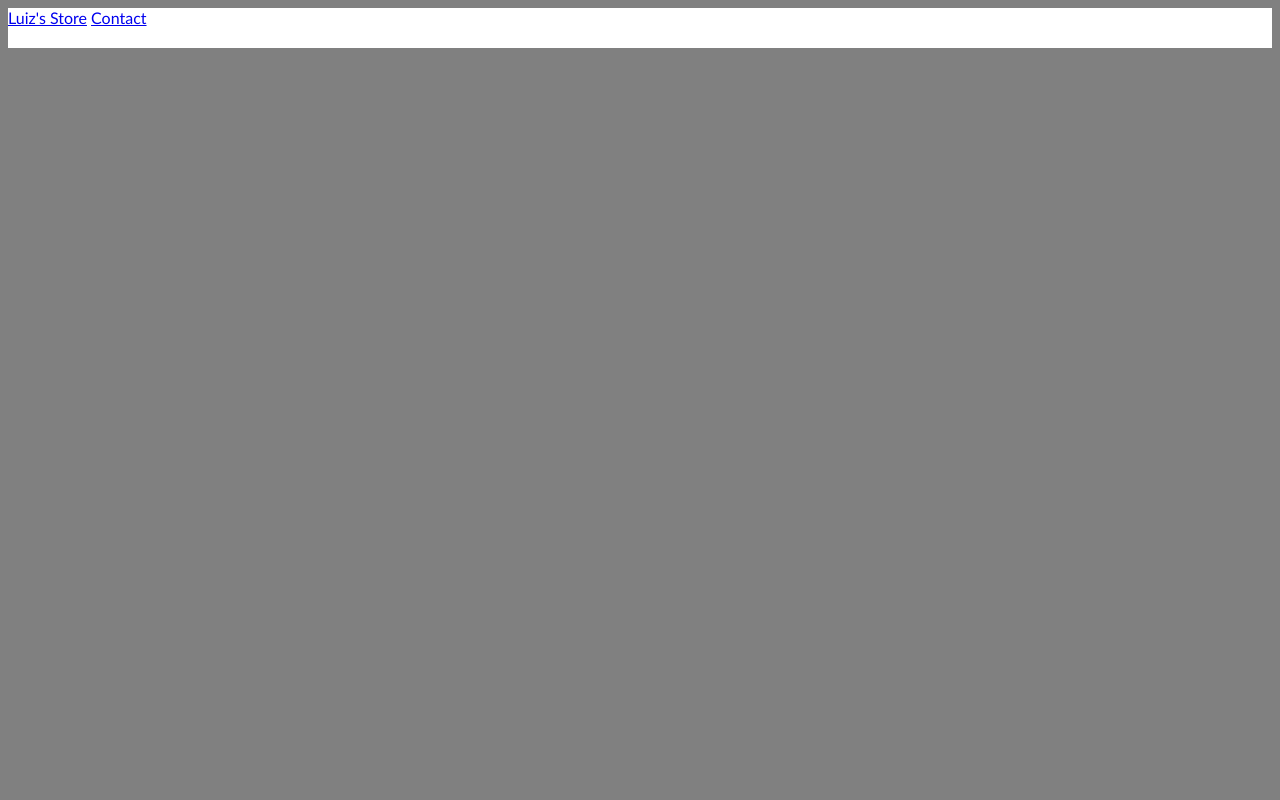
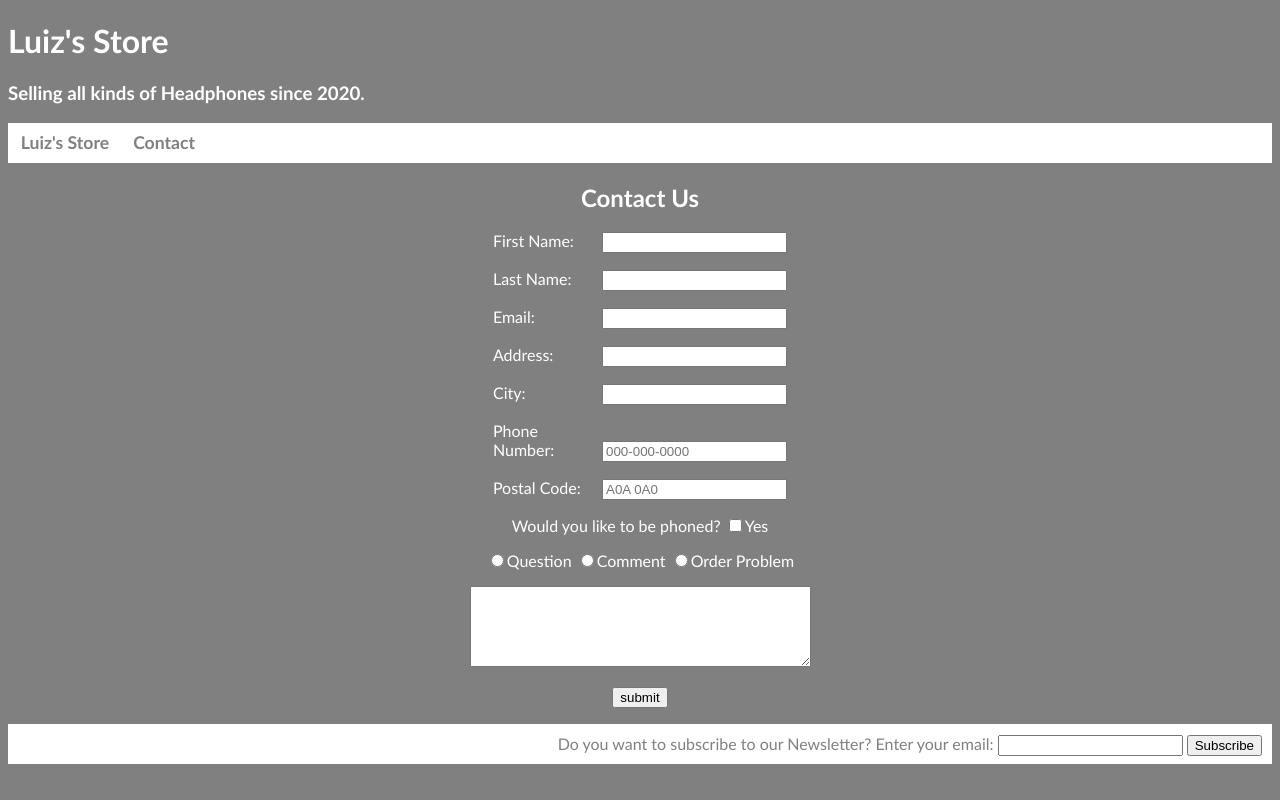
Before and after one commit to luizfgqueiroz/WEB211A5-6, a plain HTML site: page contact.html in a window 1280 px wide. Drawn offline with Linux system fonts and the light colour scheme.

Commit message:
Add files via upload

```diff
--- a/contact.html
+++ b/contact.html
@@ -1,50 +1,127 @@
 <!DOCTYPE html>
 <html>
   <head>
-    <meta charset="utf-8" />
-    <title>Luiz's Store - Selling goods since 2020</title>
+    <meta name="viewport" content="width=device-width, initial-scale=1">
+    <title>Luiz's Store - Selling Headphones since 2020</title>
     <link rel="stylesheet" href="style.css"/>
+    <script src="script.js"></script>
   </head>
   <body>
-    <div class="style" id="TopMenuBar">
-      <nav>
-        <a class="index" href="index.html">Luiz's Store</a>
-        <a class="contact" href="contact.html">Contact</a>
-      </nav>
+    <header>
+      <div class="header">
+        <h1>
+          Luiz's Store
+        </h1>
+        <h3>Selling all kinds of Headphones since 2020.</h3>
+      </div>
+    </header>
+    <nav>
+      <div class="nav">
+        <ul>
+          <li><a class="index" href="index.html">Luiz's Store</a></li>
+          <li><a class="contact" href="contact.html">Contact</a></li>
+        </ul>
+      </div>
+    </nav>
+    <div class="container-contact">
+        <h2>Contact Us</h2>
+        <div class="userinfo">
+          <form action="https://httpbin.org/post" method="post">
+            <p>
+              <label for="fname">First Name: </label>
+              <input id="fname" type="text" name="fname" />
+            </p>
+            <p>
+              <label for="lname">Last Name: </label>
+              <input id="lname" type="text" name="lname" />
+            </p>
+            <p>
+              <label for="email">Email: </label>
+              <input id="email" type="email" name="email" />
+            </p>
+            <p>
+              <label for="address">Address: </label>
+              <input id="address" type="text" name="address" />
+            </p>
+            <p>
+              <label for="city">City: </label>
+              <input id="city" type="text" list="cities" name="city" autocomplete="on"/>
+              <datalist id="cities">
+                <option value="Brampton"></option>
+                <option value="Burlington"></option>
+                <option value="Guelph"></option>
+                <option value="Hamilton"></option>
+                <option value="Mississauga"></option>
+                <option value="Ottawa"></option>
+                <option value="Toronto"></option>
+                <option value="Vaughan"></option>
+              </datalist>
+            </p>
+            <p>
+              <label for="phonenum">Phone Number: </label>
+              <input
+                id="phonenum"
+                type="tel"
+                name="phonenum"
+                placeholder="000-000-0000"
+                required
+                pattern="[0-9]{3}-[0-9]{3}-[0-9]{4}"
+              />
+            </p>
+            <p>
+              <label for="postalcode">Postal Code: </label>
+              <input
+                id="postalcode"
+                type="text"
+                name="postalcode"
+                placeholder="A0A 0A0"
+                required
+                pattern="[A-Za-z][0-9][A-Za-z] [0-9][A-Za-z][0-9]"
+              />
+            </p>
+            <p>Would you like to be phoned? <input type="checkbox" name="bephoned"/>Yes</p>
+            <p>
+              <input
+                type="radio"
+                name="message"
+                value="Question"
+                onclick="displayOrderNum2()"
+              />Question
+              <input
+                type="radio"
+                name="message"
+                value="Comment"
+                onclick="displayOrderNum2()"
+              />Comment
+              <input type="radio" name="message" value="OrderP" onclick="displayOrderNum()" />Order
+              Problem
+            </p>
+            <p id="orderNum" style="display:none">
+              Order Number:
+              <input type="text" name="orderNum" />
+            </p>
+            <p>
+              <textarea name="message_text" cols="40" rows="5"></textarea>
+            </p>
+            <p>
+              <input type="hidden" name="name" value="Ji Hyeon You" />
+            </p>
+            <p>
+              <input type="submit" value="submit" />
+            </p>
+          </form>
+        </div>
     </div>
-    <!--
-
-    Part 2: Contact Us Page
-
-    Requirements:
-
-    1. Use the same header/footer, colours, fonts, etc. as your index.html page.
-    It should be obvious to the user they they are still on the same site, and that
-    contact.html is part of your store.
-
-    2. Include an HTML Form for the user to fill out his or her information along
-    with their message to you. Your form should including the following, and all
-    fields should be mandatory unless otherwise noted, and use the most appropriate <input> type:
-
-        - First Name
-        - Last Name
-        - Email Address
-        - Address
-        - City (use a <datalist> for autocomplete of common Canadian cities)
-        - Phone Number (must be a valid Canadian Phone Number, use regex)
-        - Postal Code (must be a valid Canadian Postal Code, use regex)
-        - Checkbox Option to be phoned ("Would you like to be phoned?")
-        - Radio Options to specify what this is about: one of "Question",
-          "Comment", or "Order Problem". If the user selects "Order Problem",
-          dynamically reveal another input box to enter the order number. In the
-          case of "Comment" or "Question" hide this input box.
-        - A large area to enter the message that they want to send
-        - A hidden input field with your name
-
-    3. The form should submit to https://httpbin.org/post using the POST method,
-    and only allow the user to submit when all data has been entered and there
-    aren't any validation errors.  The data posted to httpbin.org should include
-    all data defined in the form above (e.g., visible and hidden fields).
-
-  --></body>
+    <footer>
+      <div class="footer">
+        <div class="subscribe">
+          <form action="https://formspree.io/xlewkwag" method="POST">
+            Do you want to subscribe to our Newsletter? Enter your email:
+            <input type="email" name="_replyto" />
+            <input type="submit" value="Subscribe"/>
+          </form>
+        </div>
+      </div>
+      </footer>
+  </body>
 </html>
--- a/script.js
+++ b/script.js
@@ -1 +1,12 @@
 /** Add any JavaScript you need to this file. */
+displayOrderNum();
+displayOrderNum2();
+function displayOrderNum() {
+  var x = document.getElementById('orderNum');
+  if (x.style.display === 'none') x.style.display = 'block';
+  else x.style.display = 'none';
+}
+function displayOrderNum2() {
+  var x = document.getElementById('orderNum');
+  x.style.display = 'none';
+}
--- a/style.css
+++ b/style.css
@@ -32,9 +32,8 @@ nav ul li a {
     padding-right: 20px;
 }
 .column {
-    width: 100%;
     float: left;
-    width: 25%;
+    width: 200px;
     padding: 10px 10px;
 }
 .row {
@@ -49,7 +48,7 @@ nav ul li a {
     display: table;
     clear: both;
 }
-@media screen and (max-width: 1277px) {
+@media screen and (max-width: 600px) {
     .column {
       width: 100%;
       display: block;
@@ -63,3 +62,23 @@ nav ul li a {
     background-color: white;
     color:grey;
 }
+label {
+    display: inline-block;
+    width: 105px;
+    text-align: left;
+}
+.container-contact{
+    text-align: center;
+}
+footer{
+    height: 40px;
+    background: white;
+    color: grey;
+}
+.footer{
+    max-width: 960px;
+    margin: 0;
+    padding-right: 10px;
+    padding-top: 10px;
+    float: right;
+}
```
Also changed, not shown: index.html (+12 -4 lines), images/logo.png (added), logo.png (added).
